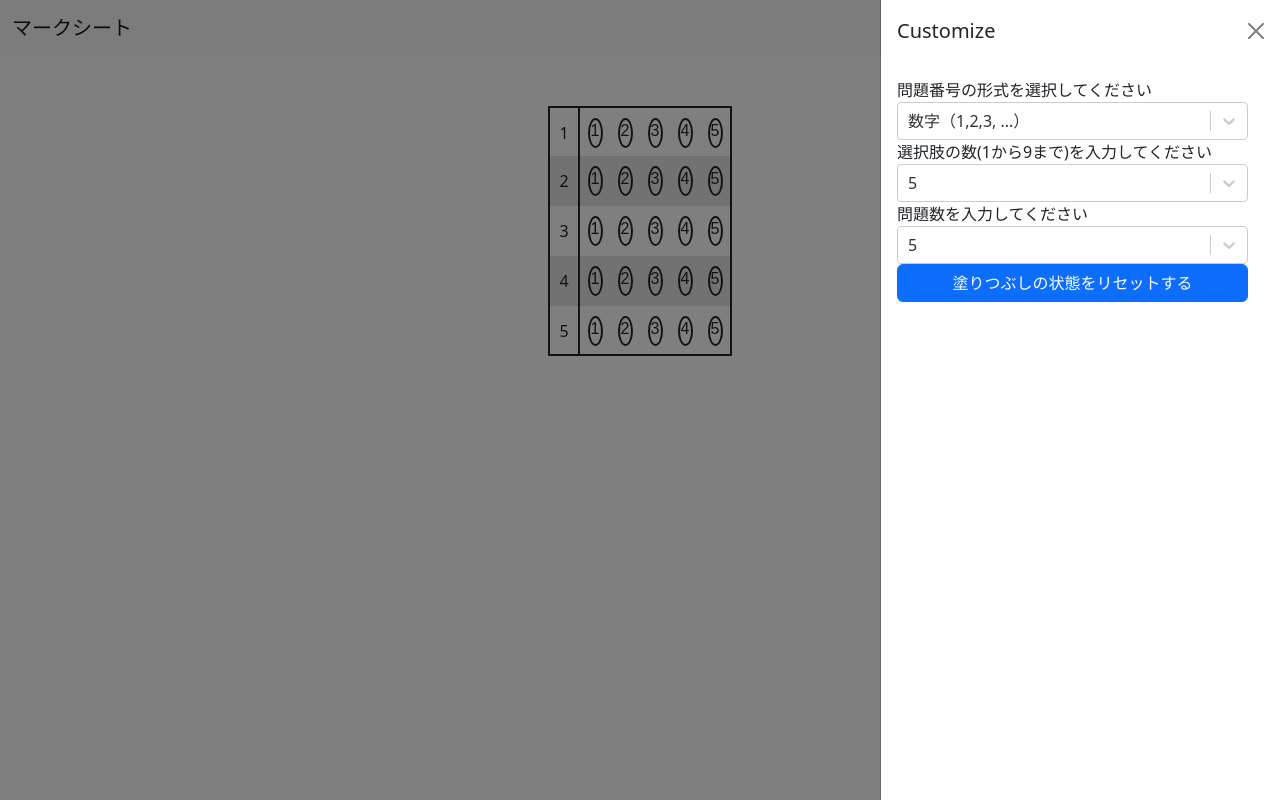
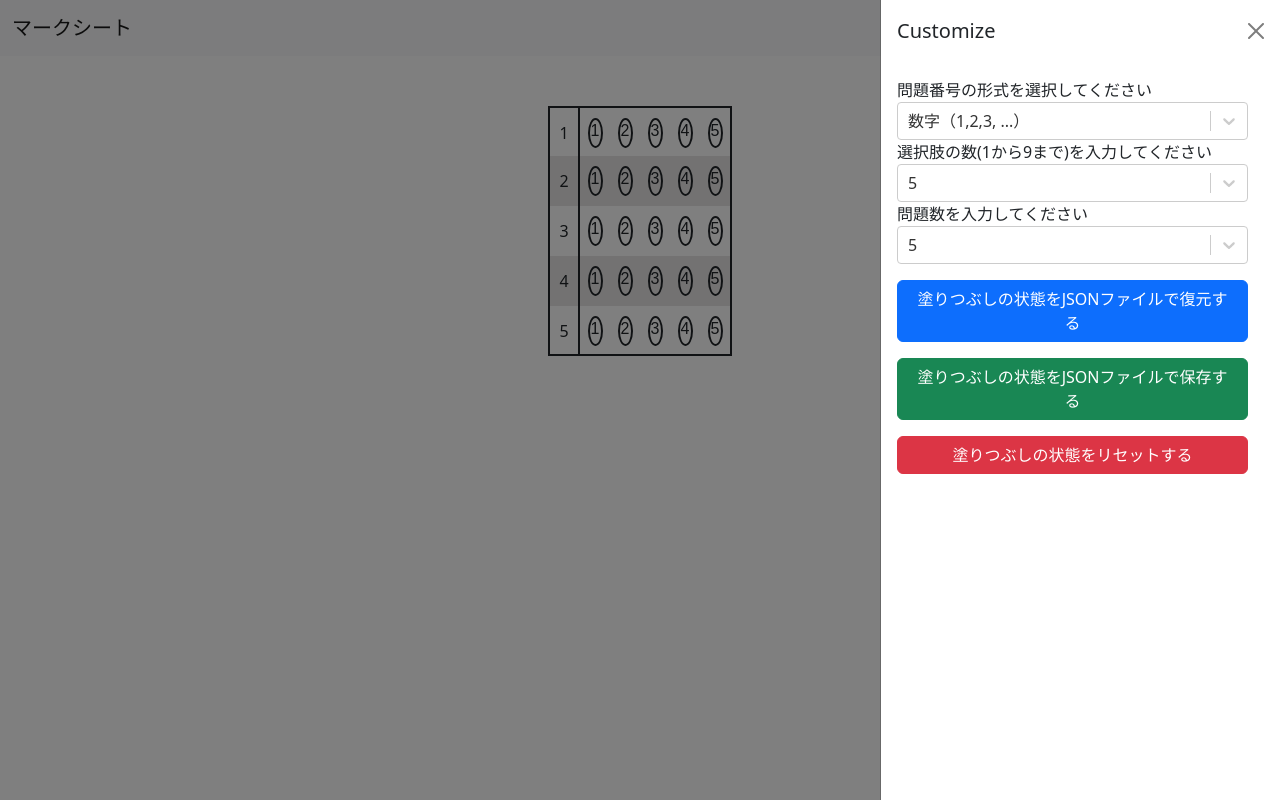
Before and after one commit to ken-hashimoto/marksheet-app, a React (Create React App) app: page / in a window 1280 px wide. Both pictures are taken after a click on the button 1240 px from the left and 28 px from the top of the page. Built offline with nearby package versions, Linux system fonts and the light colour scheme.

Commit message:
JSON対応

```diff
--- a/src/components/ChoiceButton.tsx
+++ b/src/components/ChoiceButton.tsx
@@ -1,5 +1,5 @@
 import styled from "styled-components";
-import React, { useState } from "react";
+import React from "react";
 import { useCallback } from "react";
 import { useDispatch } from "react-redux";
 import { Push, QPlace } from "../redux/PushedButtonSlice";
--- a/src/components/header.tsx
+++ b/src/components/header.tsx
@@ -3,17 +3,70 @@ import Nav from "react-bootstrap/Nav";
 import Navbar from "react-bootstrap/Navbar";
 import Offcanvas from "react-bootstrap/Offcanvas";
 import { SelectChoiceFormat, SelectChoiceNum, SelectQNum } from "../pages/Home";
-import { useSelector, useDispatch } from "react-redux";
+import { useDispatch, useSelector } from "react-redux";
+import { Button } from "react-bootstrap";
+import { Recover, Reset } from "../redux/PushedButtonSlice";
 import { RootState } from "../redux/store";
-import { Button } from "react-bootstrap";
-import { Reset } from "../redux/PushedButtonSlice";
+import { useRef } from "react";
+import styled from "styled-components";
 
 export const Header = () => {
   // const isloading = useSelector((state: RootState) => state.loading.isloading);
   const dispatch = useDispatch();
+  const ButtonCondition = useSelector(
+    (state: RootState) => state.ButtonCondition.PushedButtonCondition
+  );
+
   const onClickReset = () => {
-    dispatch(Reset());
+    if (window.confirm("この操作は取り消せません、よろしいですか？")) {
+      dispatch(Reset());
+    }
   };
+
+  const onClickSave = () => {
+    const fileName = "marksheet.json";
+    const data = new Blob([JSON.stringify(ButtonCondition)], {
+      type: "text/json",
+    });
+    const jsonURL = window.URL.createObjectURL(data);
+    const link = document.createElement("a");
+    document.body.appendChild(link);
+    link.href = jsonURL;
+    link.setAttribute("download", fileName);
+    link.click();
+    document.body.removeChild(link);
+  };
+  // ここ本当ににこれでいいのかな
+  const inputRef = useRef<HTMLInputElement>(null!);
+
+  const onClickRecover = () => {
+    console.log(inputRef.current);
+    inputRef.current.click();
+  };
+
+  const onFileInputChange = (event: React.ChangeEvent<HTMLInputElement>) => {
+    // 型アサーションとかなくしたい
+    if (!event.target.files) return;
+    const fileReader = new FileReader();
+    fileReader.readAsText(event.target.files[0], "UTF-8");
+    let result: string | ArrayBuffer | null = "";
+    fileReader.onload = (e) => {
+      if (!(e.target instanceof FileReader)) {
+        return;
+      }
+      try {
+        result = e.target.result as string;
+        const data = JSON.parse(result!) as Array<Array<boolean>>;
+        dispatch(Recover(data));
+        return;
+      } catch (e) {
+        alert("読み込みに失敗しました、リロードしてください");
+
+        return;
+      }
+    };
+  };
+
   return (
     <Navbar bg="light" expand={false} className="mb-3">
       <Container fluid>
@@ -38,7 +91,22 @@ export const Header = () => {
               <SelectChoiceNum></SelectChoiceNum>
               <Nav.Item>問題数を入力してください</Nav.Item>
               <SelectQNum></SelectQNum>
-              <Button onClick={onClickReset}>
+              <p></p>
+              <Button onClick={onClickRecover} variant="primary">
+                塗りつぶしの状態をJSONファイルで復元する
+              </Button>
+              <input
+                hidden
+                ref={inputRef}
+                type="file"
+                onChange={onFileInputChange}
+              />
+              <p></p>
+              <Button onClick={onClickSave} variant="success">
+                塗りつぶしの状態をJSONファイルで保存する
+              </Button>
+              <p></p>
+              <Button onClick={onClickReset} variant="danger">
                 塗りつぶしの状態をリセットする
               </Button>
             </Nav>
--- a/src/redux/PushedButtonSlice.ts
+++ b/src/redux/PushedButtonSlice.ts
@@ -45,7 +45,10 @@ export const PushedButtonSlice = createSlice({
     Reset: (state) => {
       state.PushedButtonCondition = generateInitialArray();
     },
+    Recover: (state, action: PayloadAction<Array<Array<boolean>>>) => {
+      state.PushedButtonCondition = action.payload;
+    },
   },
 });
-export const { Push, SwapRows,Reset } = PushedButtonSlice.actions;
+export const { Push, SwapRows, Reset, Recover } = PushedButtonSlice.actions;
 export default PushedButtonSlice.reducer;
```
